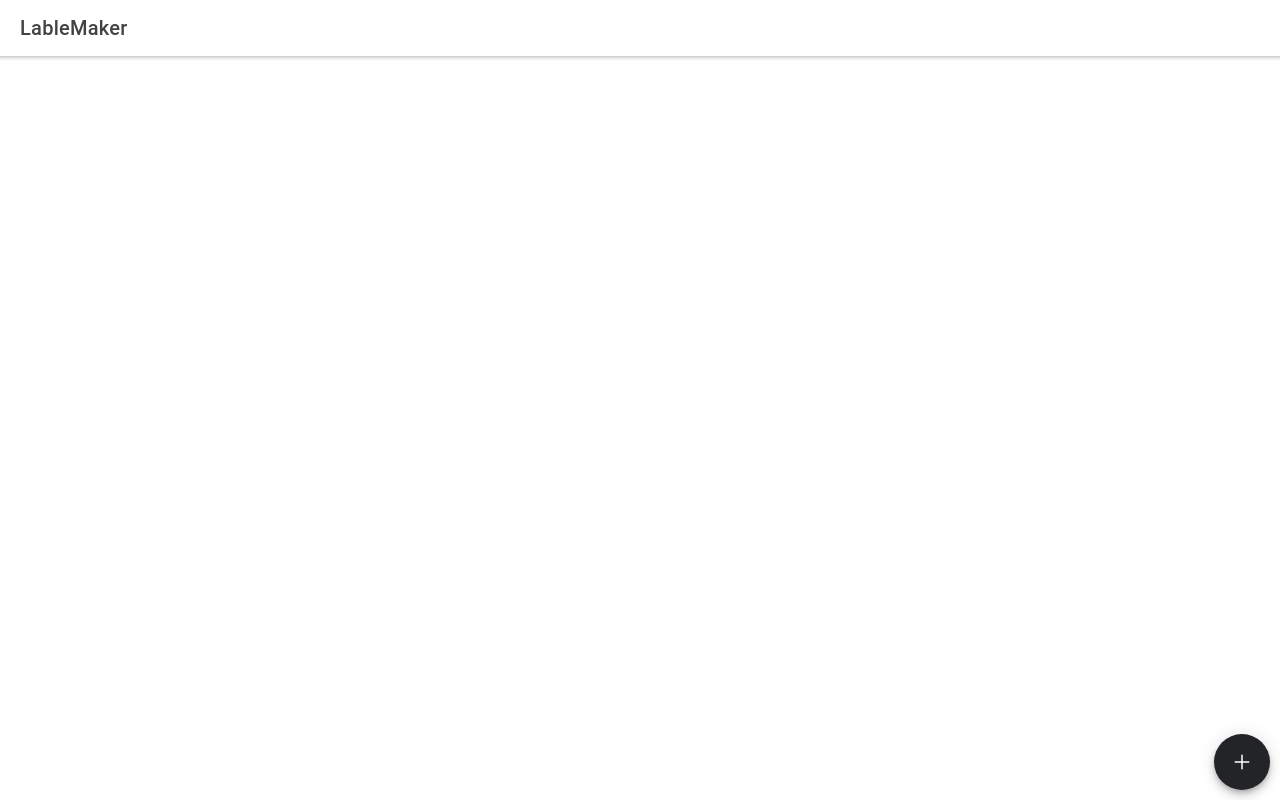
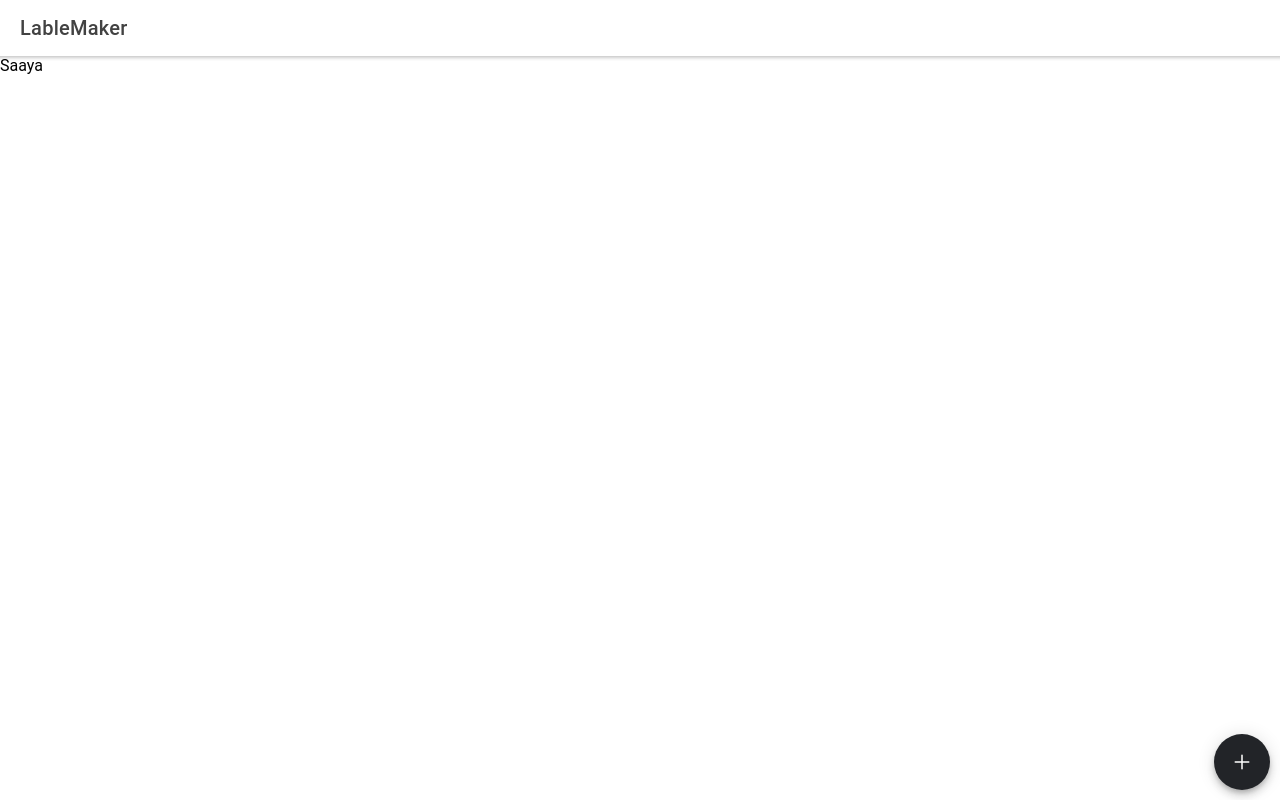
Before and after one commit to tsubame-misa/labelMaker, a JavaScript app: page /home in a window 1280 px wide. Built offline with nearby package versions, Linux system fonts and the light colour scheme.

Commit message:
init_Saaya

```diff
--- a/src/pages/Home.js
+++ b/src/pages/Home.js
@@ -20,6 +20,7 @@ const Home = ({history}) => {
         </IonToolbar>
       </IonHeader>
       <IonContent fullscreen>
+        Saaya
         <IonFab vertical="bottom" horizontal="end" slot="fixed">
           <IonFabButton color="dark" onClick={()=>{history.push("/makeList")}}>
             <IonIcon icon={addOutline} />
```
